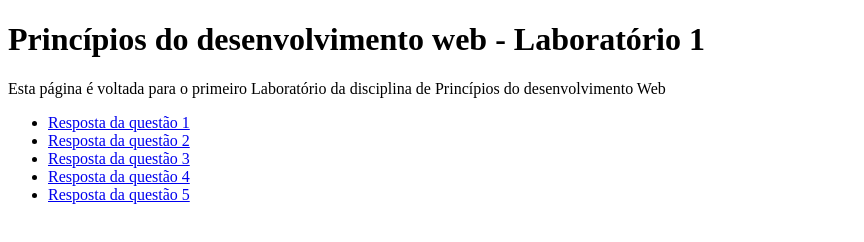
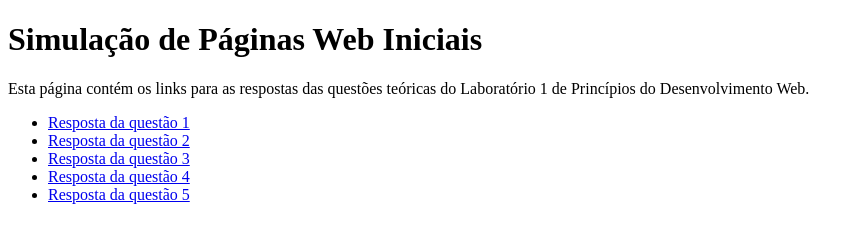
Before and after one commit to beatriztruta/Labs_Web, a plain HTML site: page Lab1/index.html in a window 1280 px wide. Shown: the whole page, without its empty margins (0-864 px from the left). Drawn offline with Linux system fonts and the light colour scheme.

Commit message:
Adição dos arquivos de resposta.

```diff
--- a/Lab1/index.html
+++ b/Lab1/index.html
@@ -1,11 +1,13 @@
 <!DOCTYPE html>
-<html>
+<html lang="pt-br">
     <head>
+        <meta charset="UTF-8">
+        <meta name="viewport" content="width=device-width, initial-scale=1.0">
         <title>Simulação de Páginas Web Iniciais</title>
     </head>
     <body>
-        <h1>Princípios do desenvolvimento web - Laboratório 1</h1>
-        <p> Esta página é voltada para o primeiro Laboratório da disciplina de Princípios do desenvolvimento Web </p>
+        <h1>Simulação de Páginas Web Iniciais</h1>
+        <p>Esta página contém os links para as respostas das questões teóricas do Laboratório 1 de Princípios do Desenvolvimento Web.</p>
 
         <ul>
             <li><a href="resposta1.txt">Resposta da questão 1</a></li>
```
Also changed, not shown: Lab1/resposta1.txt, Lab1/resposta2.txt, Lab1/resposta3.txt, Lab1/resposta4.txt, Lab1/resposta5.txt.
